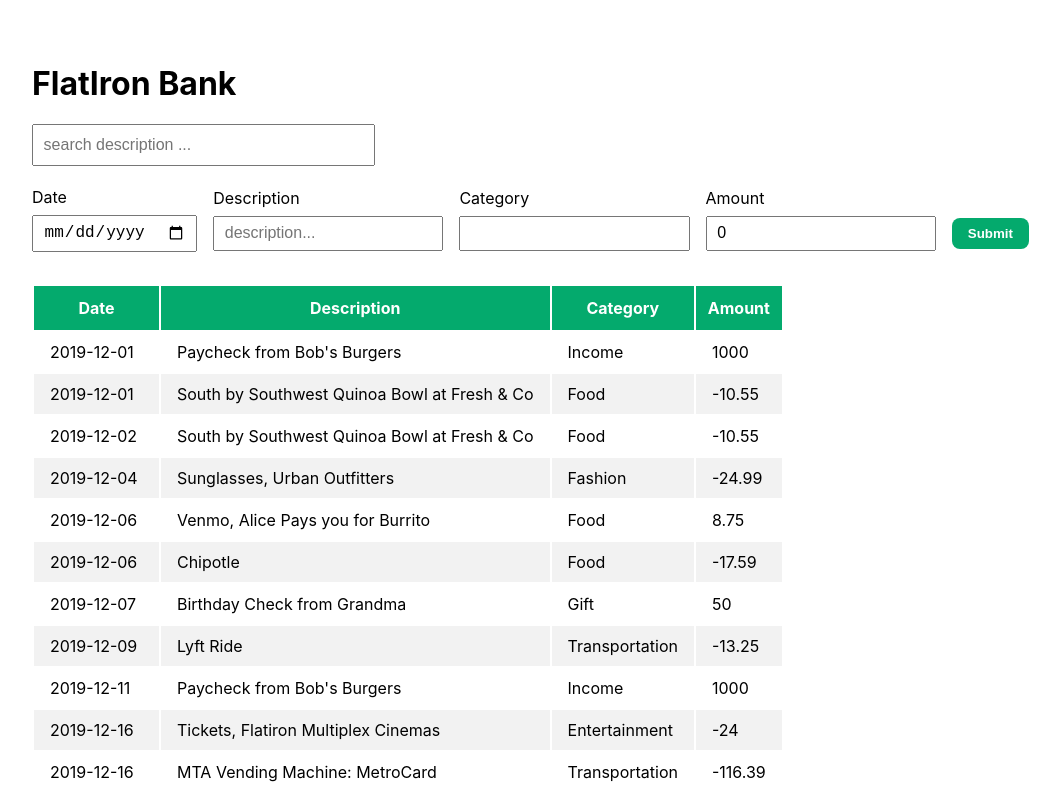
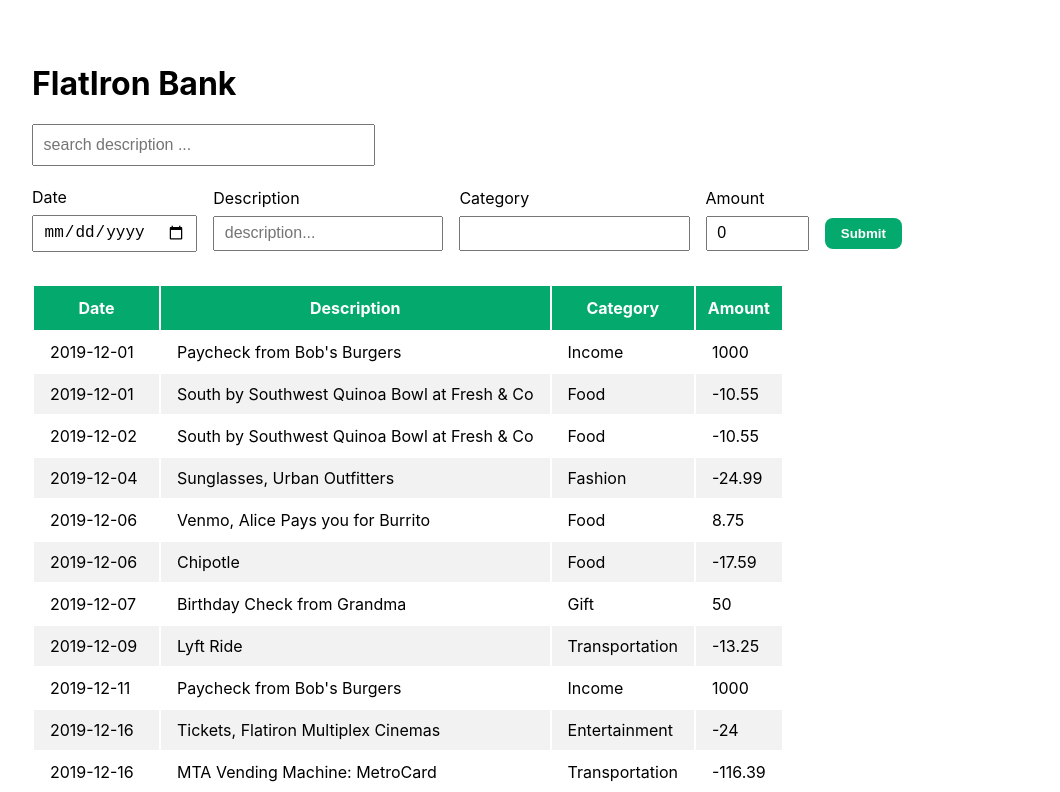
Before and after one commit to arnold-aswan/Bank-Of-Flatiron, a React (Create React App) app: page / in a window 1280 px wide. Shown: the top 792 px of the page, without its empty margins (32-1092 px from the left). Built offline with nearby package versions, Linux system fonts and the light colour scheme; data requests are answered from the project's data file.

Commit message:
styled form inputs

```diff
--- a/src/App.css
+++ b/src/App.css
@@ -49,6 +49,13 @@ select {
   font-size: 1rem;
 }
 
+.amount {
+  width: 5rem;
+}
+.amount::-webkit-inner-spin-button {
+  -webkit-appearance: none;
+}
+
 input[type="submit"] {
   color: white;
   font-weight: 700;
```
